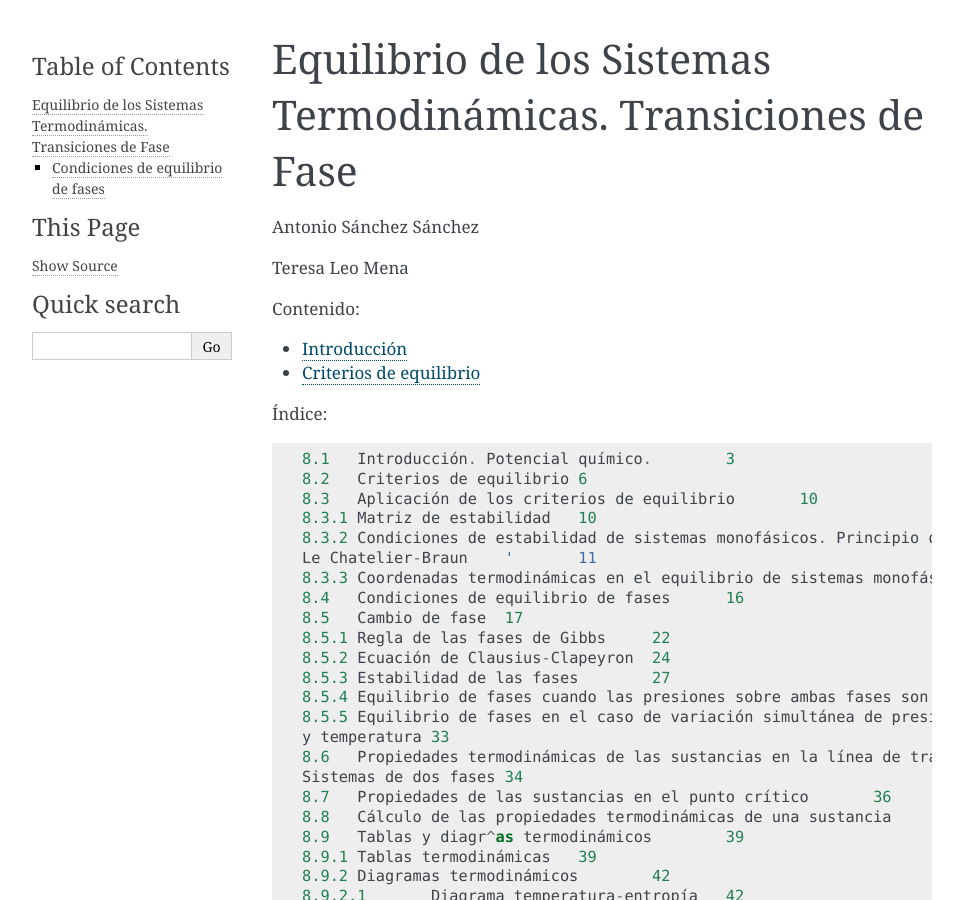
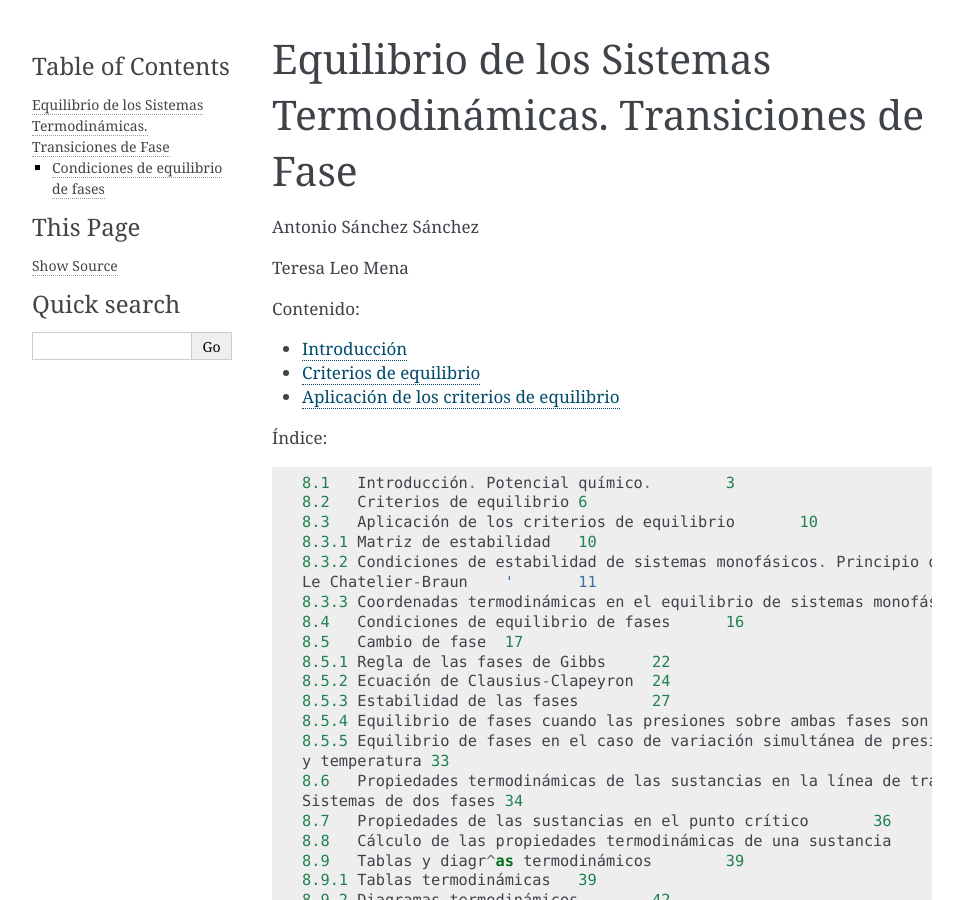
Before and after one commit to mantielero/termodinamica, a Sphinx documentation site: the page built from source/equilibrio.rst, in a window 1280 px wide and 900 px high. Shown: the whole window, without its empty margins (148-1111 px from the left). Built offline with Sphinx 7.4.7, drawn with Linux system fonts in a browser that asks for light colours.

Commit message:
Update equilibrio.rst

```diff
--- a/source/equilibrio.rst
+++ b/source/equilibrio.rst
@@ -12,7 +12,7 @@ Teresa Leo Mena
 
    equilibrio_introduccion
    equilibrio_criterios
-
+   equilibrio_aplicacion_criterios
 
 
 Índice::
```
